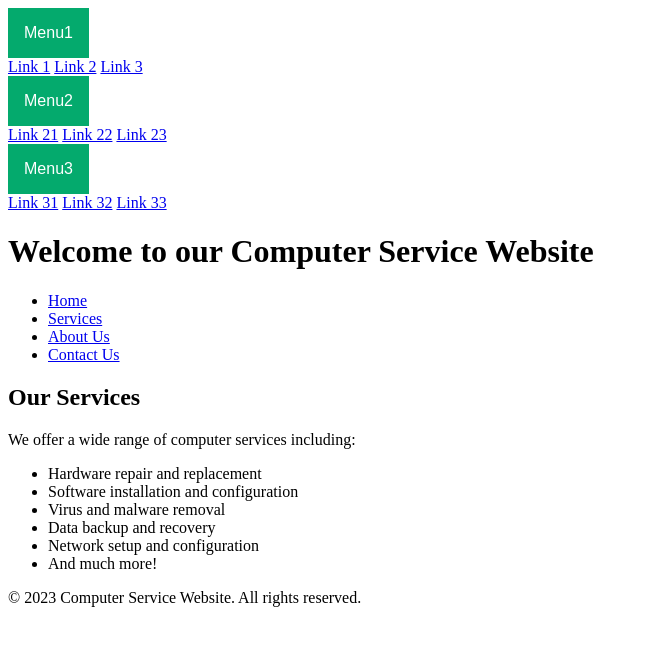
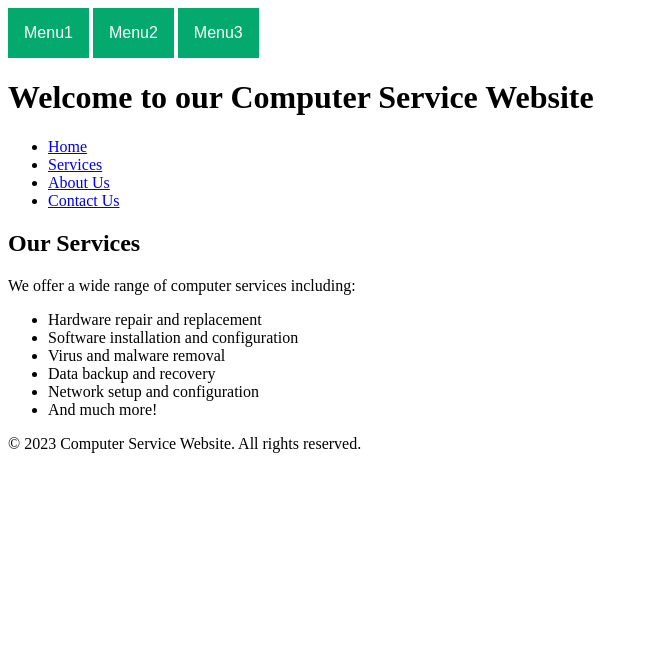
Before and after one commit to Vikinge/vikinge.github.io, a Jekyll site: the page built from README.md, in a window 1280 px wide. Shown: the top 646 px of the page, without its empty margins (0-648 px from the left). Built offline with Jekyll 4.4.1, drawn with Linux system fonts in a browser that asks for light colours; our own code applies the rules of GitHub Pages for plain Markdown files.

Commit message:
Update default.html

```diff
--- a/_layouts/default.html
+++ b/_layouts/default.html
@@ -52,21 +52,21 @@
 
     <div class="dropdown">
         <button class="dropbtn">Menu1</button>
-        <div class="dropdown-content1">
+        <div class="dropdown-content">
             <a href="#">Link 1</a>
             <a href="#">Link 2</a>
             <a href="#">Link 3</a>
         </div>
 
         <button class="dropbtn">Menu2</button>
-        <div class="dropdown-content2">
+        <div class="dropdown-content">
             <a href="#">Link 21</a>
             <a href="#">Link 22</a>
             <a href="#">Link 23</a>
         </div>
 
         <button class="dropbtn">Menu3</button>
-        <div class="dropdown-content3">
+        <div class="dropdown-content">
             <a href="#">Link 31</a>
             <a href="#">Link 32</a>
             <a href="#">Link 33</a>
```
